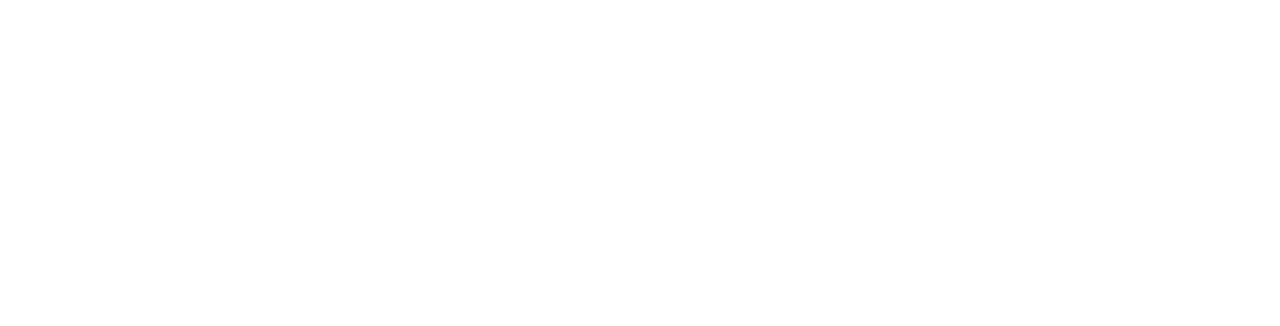
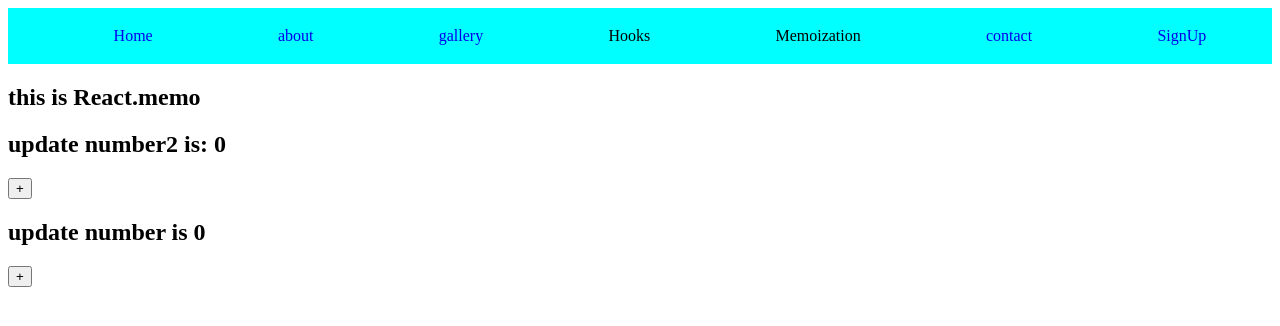
Before and after one commit to Balachandarcse/MERN_INTERN, a React (Vite) app in the folder frontend/: page /memo in a window 1280 px wide. Before the commit this address had no page. Shown: the top 326 px of the page. Built offline with nearby package versions, Linux system fonts and the light colour scheme.

Commit message:
day-11 task (dropdown for memo is executed)

```diff
--- /dev/null
+++ b/frontend/src/components/Memoization/Memo.jsx
@@ -0,0 +1,21 @@
+import { useState } from "react"
+import UpdateNum from "./updateNumber"
+import UpdateText from "./updateText"
+import NavBar from "../functionalComponents/navBar"
+
+const Memo=()=>{
+    var [num,setNum]=useState(0)
+    var [num1,setNum1]=useState(0)
+    return (
+
+        <div>
+            <NavBar/>
+            <h2>this is React.memo</h2>
+            <UpdateText val={num}/>
+            <button onClick={()=>setNum(num+1)}>+</button>
+            <UpdateNum val={num1}/>
+            <button onClick={()=>setNum1(num1+1)}>+</button>
+        </div>
+    )
+}
+export default Memo
--- /dev/null
+++ b/frontend/src/components/Memoization/updateNumber.jsx
@@ -0,0 +1,10 @@
+import { memo } from "react"
+const UpdateNum=({val})=>{
+    return (
+        <div>
+
+            <h2>update number is {val}</h2>
+        </div>
+    )
+}
+export default memo(UpdateNum)
--- /dev/null
+++ b/frontend/src/components/Memoization/updateText.jsx
@@ -0,0 +1,9 @@
+import { memo } from "react"
+const UpdateText=({val})=>{
+    return (
+        <div>
+            <h2>update number2 is: {val}</h2>
+        </div>
+    )
+}
+export default memo(UpdateText)
--- a/frontend/src/components/functionalComponents/navBar.jsx
+++ b/frontend/src/components/functionalComponents/navBar.jsx
@@ -20,6 +20,13 @@
                             <li><Link to='/use-ref' className="link">use-ref</Link></li>
                             <li><Link to='/use-memo' className="link">use-memo</Link></li>
                             <li><Link to='/use-callback' className="link">use-callback</Link></li>
+                            <li><Link to='/use-context' className="link">use-context</Link></li>
+                            </div>
+                        </li>
+                        <li className="dropdown">
+                            <span className="link">Memoization</span>
+                            <div className="hooks">
+                            <li><Link to='/memo' className="link">React.Memo</Link></li>
                             </div>
                         </li>
 
--- a/frontend/src/main.jsx
+++ b/frontend/src/main.jsx
@@ -15,6 +15,9 @@
 import UseMemo from './components/functionalComponents/Hooks/useMemo.jsx'
 import UseCallBack from './components/functionalComponents/Hooks/useCallback.jsx'
 import ReactLifecycleMethods from './components/classComponents/react-life-cycle.jsx'
+import Usecontext from './components/functionalComponents/Hooks/usecontext.jsx'
+import Memo from './components/Memoization/Memo.jsx'
+
 createRoot(document.getElementById('root')).render(
   <StrictMode>
     <BrowserRouter>
@@ -33,6 +36,8 @@
       <Route path='/use-memo' element={<UseMemo/>}></Route>
       <Route path='/use-callback' element={<UseCallBack/>}></Route>
       <Route path='/react-lcm' element={<ReactLifecycleMethods/>}></Route>
+      <Route path='/use-context' element={<Usecontext/>}></Route>
+      <Route path='/memo' element={<Memo/>}></Route>
     </Routes>
 
     </BrowserRouter>
```
